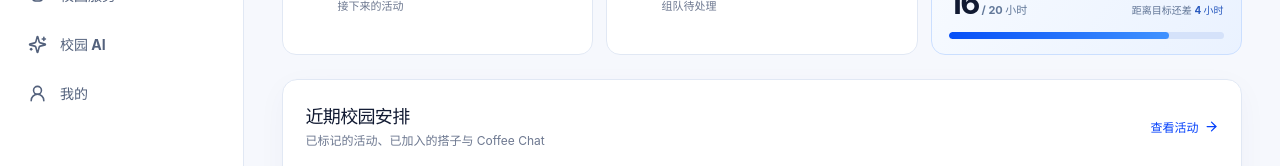
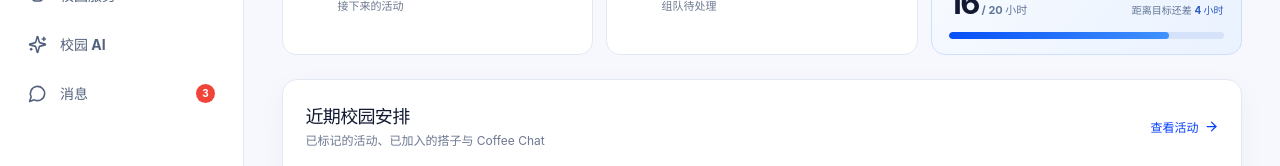
Before and after one commit to Luoyi-Gan/bnbu-banxue, a React (Vite) app: page /v2 in a window 1280 px wide. Shown: the part 502-668 px from the top of the page. Built offline with nearby package versions, Linux system fonts and the light colour scheme.

Commit message:
Move My profile into primary navigation and messages into more

```diff
--- a/src/v2/V2App.tsx
+++ b/src/v2/V2App.tsx
@@ -21,13 +21,13 @@ const studentNav = [
   { path: '/v2/activities', label: '活动', icon: Compass },
   { path: '/v2/community', label: '社区', icon: Newspaper },
   { path: '/v2/partners', label: '找搭子', icon: UsersRound },
-  { path: '/v2/messages', label: '消息', icon: MessageCircle },
+  { path: '/v2/me', label: '我的', icon: UserRound },
 ]
 const studentMore = [
   { path: '/v2/sports', label: '体育运动', icon: GraduationCap },
   { path: '/v2/campus', label: '校园服务', icon: GraduationCap },
   { path: '/v2/ai', label: '校园 AI', icon: Sparkles },
-  { path: '/v2/me', label: '我的', icon: UserRound },
+  { path: '/v2/messages', label: '消息', icon: MessageCircle },
 ]
 const adminNav = [
   { path: '/v2/admin', label: '运营总览', icon: LayoutDashboard, end: true },
@@ -72,7 +72,7 @@ function V2Shell({ children }: { children: ReactNode }) {
       <Link to={portalHome[state.role]} className="v2-brand"><img src={brandIcon} alt=""/><span><strong>伴学</strong><small>BNBU CAMPUS</small></span></Link>
       <div className="v2-nav-label">{admin ? 'MANAGEMENT' : 'CAMPUS LIFE'}</div>
       <nav className="v2-side-nav">{nav.map(({ path, label, icon: Icon, ...rest }) => <NavLink key={path} to={path} end={'end' in rest} className={({ isActive }) => `v2-side-link${isActive ? ' is-active' : ''}`}><Icon size={19}/><span>{label}</span>{label === '消息' && unread + unreadNotices > 0 && <b>{unread + unreadNotices}</b>}</NavLink>)}</nav>
-      {!admin && !teacher && <><div className="v2-nav-label v2-nav-label-secondary">MORE TO EXPLORE</div><nav className="v2-side-nav">{studentMore.map(({ path, label, icon: Icon }) => <NavLink key={path} to={path} className={({ isActive }) => `v2-side-link${isActive ? ' is-active' : ''}`}><Icon size={19}/><span>{label}</span></NavLink>)}</nav></>}
+      {!admin && !teacher && <><div className="v2-nav-label v2-nav-label-secondary">MORE TO EXPLORE</div><nav className="v2-side-nav">{studentMore.map(({ path, label, icon: Icon }) => <NavLink key={path} to={path} className={({ isActive }) => `v2-side-link${isActive ? ' is-active' : ''}`}><Icon size={19}/><span>{label}</span>{label === '消息' && unread + unreadNotices > 0 && <b>{unread + unreadNotices}</b>}</NavLink>)}</nav></>}
       <div className="v2-sidebar-bottom"><div className="v2-demo-indicator"><span className="v2-pulse-dot"/><span>前端演示模式</span></div></div>
     </aside>
     {mobileMenu && <button type="button" className="v2-sidebar-scrim" aria-label="关闭导航" onClick={() => setMobileMenu(false)}/>}
```
